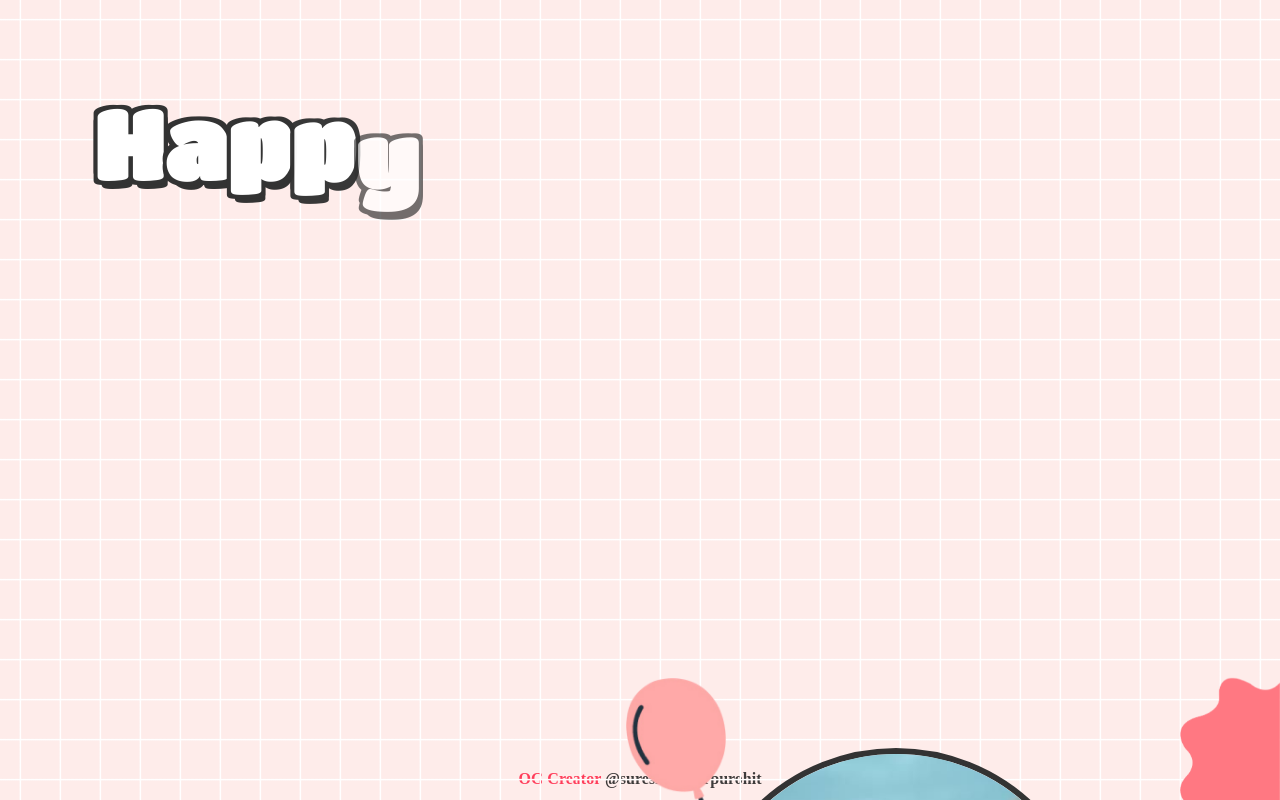
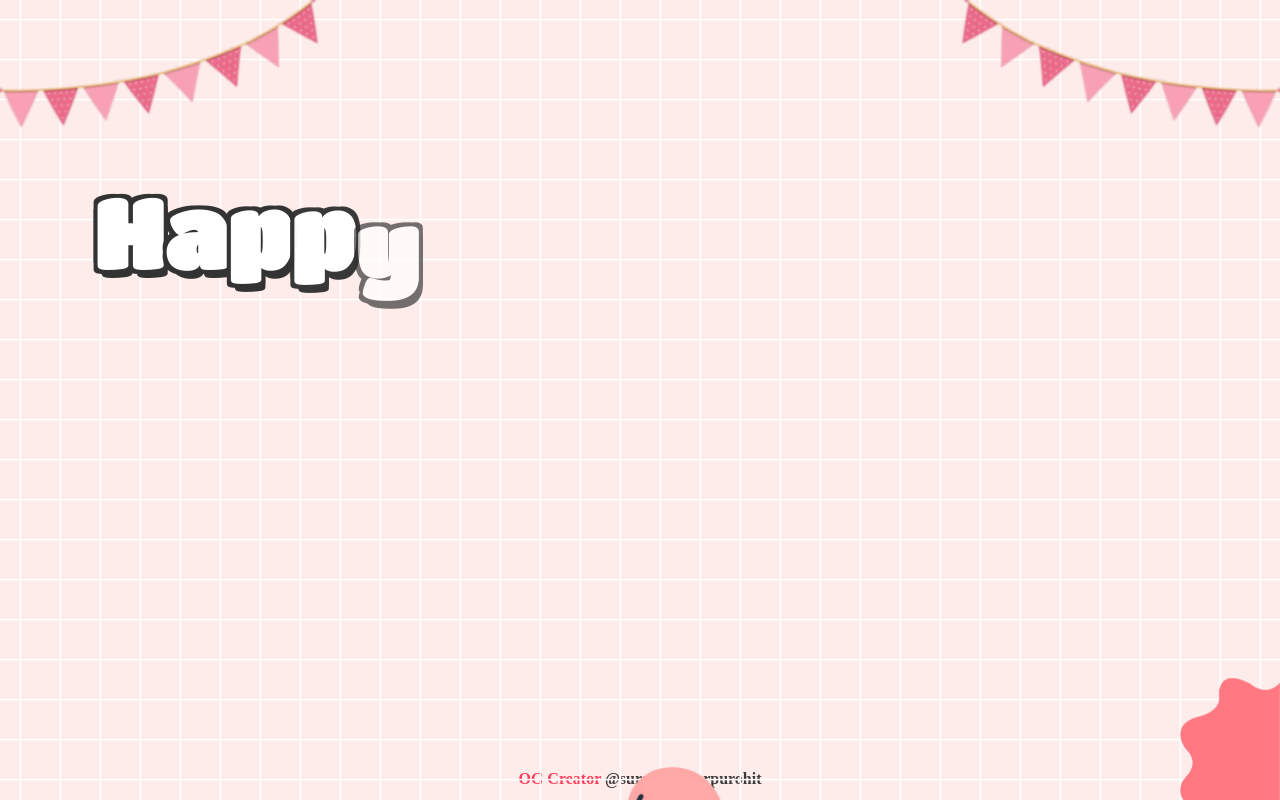
Before and after one commit to sureshndaa-bit/Birthday-Wish, a plain HTML site: page index.html in a window 1280 px wide. Drawn offline with nearby package versions, Linux system fonts and the light colour scheme; files whose address does not match are found by name; a web font is replaced by a local one.

Commit message:
Update index.html

```diff
--- a/index.html
+++ b/index.html
@@ -13,8 +13,8 @@
 <body>
     <div id="wrapper">
         <div class="flag__birthday">
-            <img src="./images/1.png" alt="" width="350" class="flag__left">
-            <img src="./images/1.png" alt="" width="350" class="flag__right">
+            <img src="https://github.com/sureshndaa-bit/Birthday-Wish/blob/a9e95c8aff345521133399bec8ee9c18ad9fbf62/1.png" alt="" width="350" class="flag__left">
+            <img src="https://github.com/sureshndaa-bit/Birthday-Wish/blob/a9e95c8aff345521133399bec8ee9c18ad9fbf62/1.png" alt="" width="350" class="flag__right">
         </div>
         <div class="content">
             <div class="left">
```
